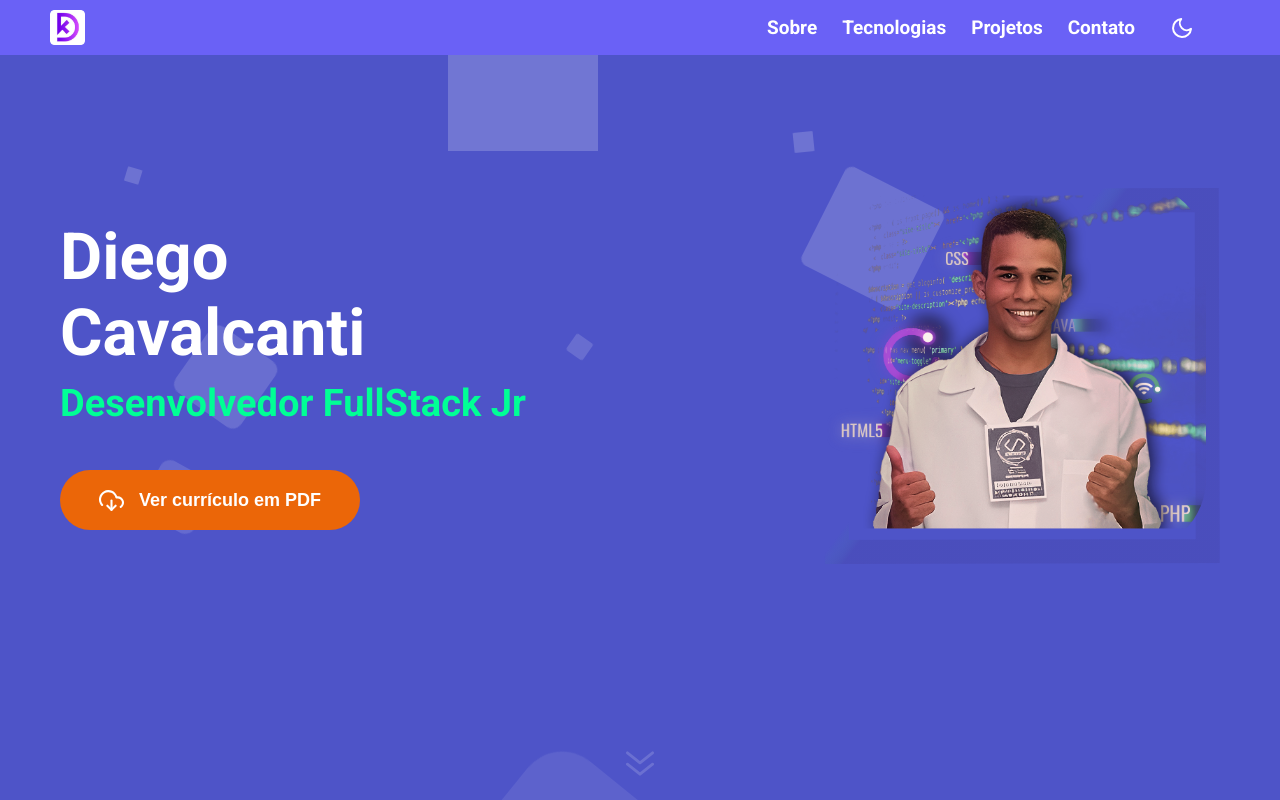
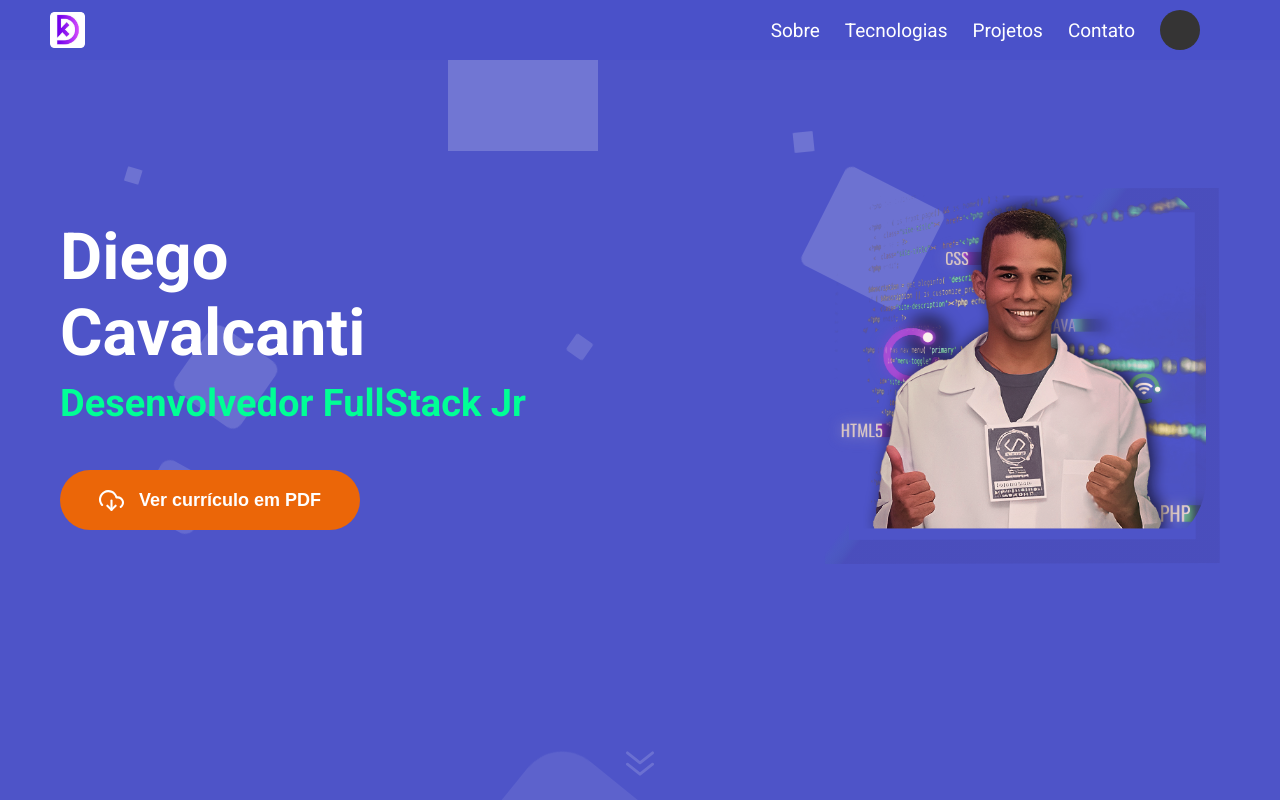
Before and after one commit to diegotimao/portifolio, a React (Create React App) app: page / in a window 1280 px wide. Shown: the top 800 px of the page. Built offline with nearby package versions, Linux system fonts and the light colour scheme.

Commit message:
feat: Adicionando estilo ao botao dark-mode

```diff
--- a/src/components/Header/header.css
+++ b/src/components/Header/header.css
@@ -1,12 +1,13 @@
 .header-container-ligth-theme {
-  background: #6A61F6;
+  background: #4a51c9;
   z-index: 1000;
   position: fixed;
+  height: 60px;
   width: 100%;
 }
 
 .header-container-black-theme {
-  background: #302e77;
+  background: #272B35;
   z-index: 1000;
   position: fixed;
   width: 100%;
@@ -15,8 +16,10 @@
 .header-content {
   display: flex;
   flex-direction: column;
+  align-items: center;
   padding: 0 10px;
   margin: 0 auto;
+  height: 100%;
   max-width: 1220px;
 }
 
@@ -43,6 +46,7 @@
   transition-timing-function: ease;
   transition: cubic-bezier(0.075, 0.82, 0.165, 1);
   z-index: 1000;
+  width: 90%;
 }
 
 .nav-list li {
@@ -91,21 +95,40 @@
 }
 
 .btn-theme {
-  background: none;
+  background: rgb(53, 52, 52);
   border: none;
-  border-radius: 4px;
+  border-radius: 50%;
+  box-shadow: #272B35 15px;
   cursor: pointer;
   display: flex;
   flex-direction: column;
   align-items: center;
   justify-content: center;
-  height: 35px;
+  height: 40px;
   width: 40px;
 }
 
+.btn-theme:hover {
+  background: rgb(59, 57, 57);
+  animation: backwards;
+}
+
+@keyframes btn-theme {
+  0% {
+    opacity: 0;
+    width: 0;
+  }
+
+  100% {
+    opacity: 1;
+    width: 20px;
+  }
+}
+
 .btn-theme img {
-  margin-left: 3px;
-  width: 24px;
+  margin-left: 2px;
+  width: 20px;
+  animation: btn-theme 2s;
 }
 
 @media screen and (min-width: 1024px) {
@@ -114,6 +137,7 @@
     margin: 0 auto;
     max-width: 1200px;
   }
+
   .header-container {
     height: 55px;
   }
@@ -135,7 +159,7 @@
   }
 
   .link {
-    font-weight: 700;
+    font-weight: 400;
     font-size: 19px;
     transition: 3ms ease-in-out;
   }
```
Also changed, not shown: src/components/Header/index.js (+7 -7 lines).
